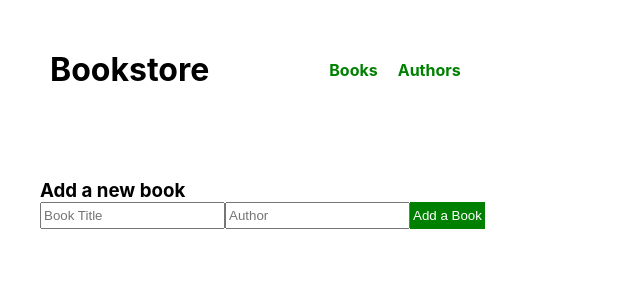
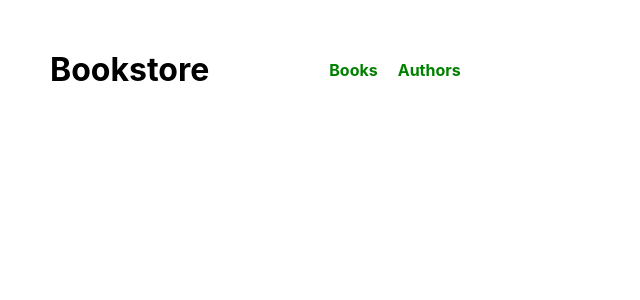
Before and after one commit to IvonneBenitesRodriguez/BookstoreReact, a React (Create React App) app: page / in a window 1280 px wide. Shown: the top 300 px of the page, without its empty margins (0-640 px from the left). Built offline with nearby package versions, Linux system fonts and the light colour scheme.

Commit message:
Update file named App.js

```diff
--- a/src/App.js
+++ b/src/App.js
@@ -5,16 +5,12 @@ import {
 } from 'react-router-dom';
 import Navigation from './components/routes/Navigation';
 import BookList from './components/BookList';
-import BookForm from './components/BookForm';
+// import BookForm from './components/BookForm';
 import Home from './components/routes/Books';
 import Categories from './components/routes/Authors';
 
 function App() {
   const [books, setBooks] = React.useState([]);
-
-  const handleAddBook = (newBook) => {
-    setBooks((prevBooks) => [...prevBooks, newBook]);
-  };
 
   const handleDeleteBook = (bookId) => {
     setBooks((prevBooks) => prevBooks.filter((book) => book.id !== bookId));
@@ -31,7 +27,6 @@ function App() {
           <Route path="/" element={<BookList books={books} onDelete={handleDeleteBook} />} />
           <Route path="/categories" element={<Categories />} />
         </Routes>
-        <BookForm onAdd={handleAddBook} />
       </div>
     </Router>
   );
```
